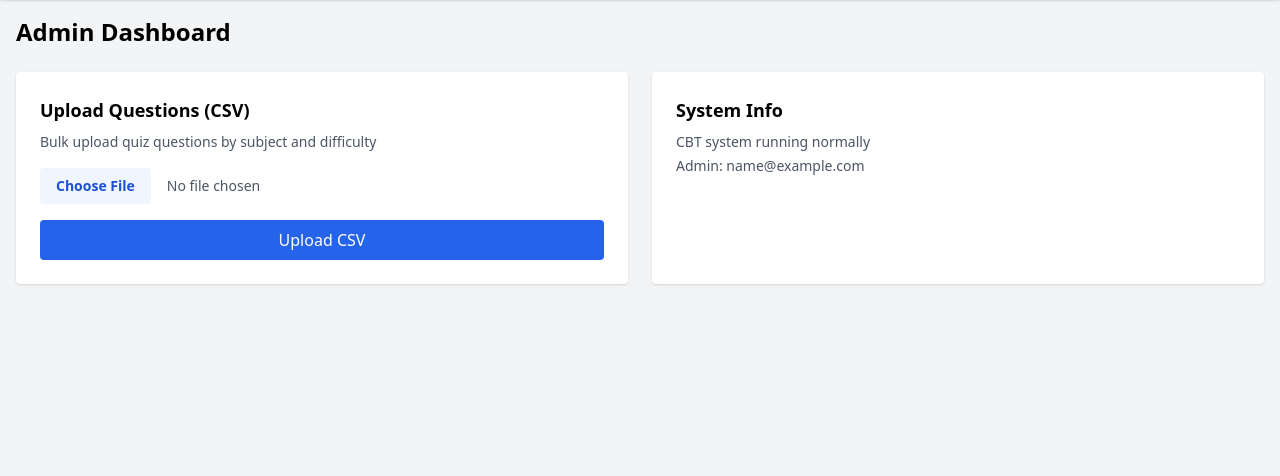
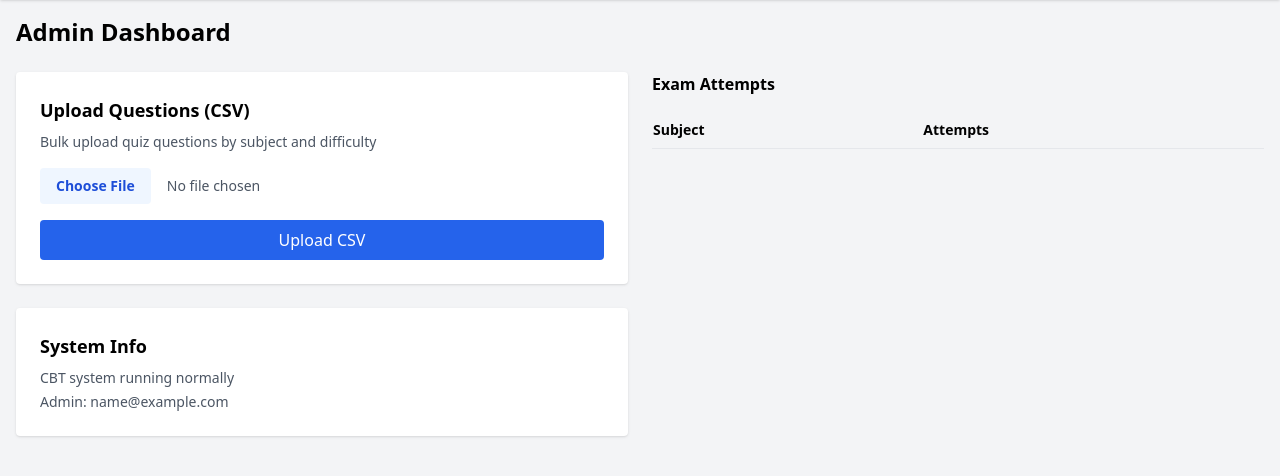
Before and after one commit to Tobi395/quiz-cbt-app, a Flask app: template templates/admin_dashboard.html in a window 1280 px wide. Shown: the part 56-532 px from the top of the page. Run offline with Flask 3, Linux system fonts and the light colour scheme; the template is opened without the code that fills it, so the values that code supplies are empty; the visitor is signed in with stand-in values (Sample User, id 1); some libraries are stand-ins or nearby versions.

Commit message:
Add exam attempts section to admin dashboard

```diff
--- a/templates/admin_dashboard.html
+++ b/templates/admin_dashboard.html
@@ -35,6 +35,25 @@
     </form>
   </div>
 
+  <!-- ATTEMPT STAT -->
+  <div class="card mb-6">
+  <h3 class="font-semibold mb-4">Exam Attempts</h3>
+
+  <table class="w-full text-sm">
+    <tr class="border-b">
+      <th class="text-left py-2">Subject</th>
+      <th class="text-left py-2">Attempts</th>
+    </tr>
+
+    {% for name, count in stats %}
+      <tr>
+        <td class="py-2">{{ name }}</td>
+        <td class="py-2">{{ count }}</td>
+      </tr>
+    {% endfor %}
+  </table>
+</div>
+
   <!-- SYSTEM INFO -->
   <div class="bg-white p-6 rounded shadow">
     <h3 class="font-semibold text-lg mb-2">System Info</h3>
```
